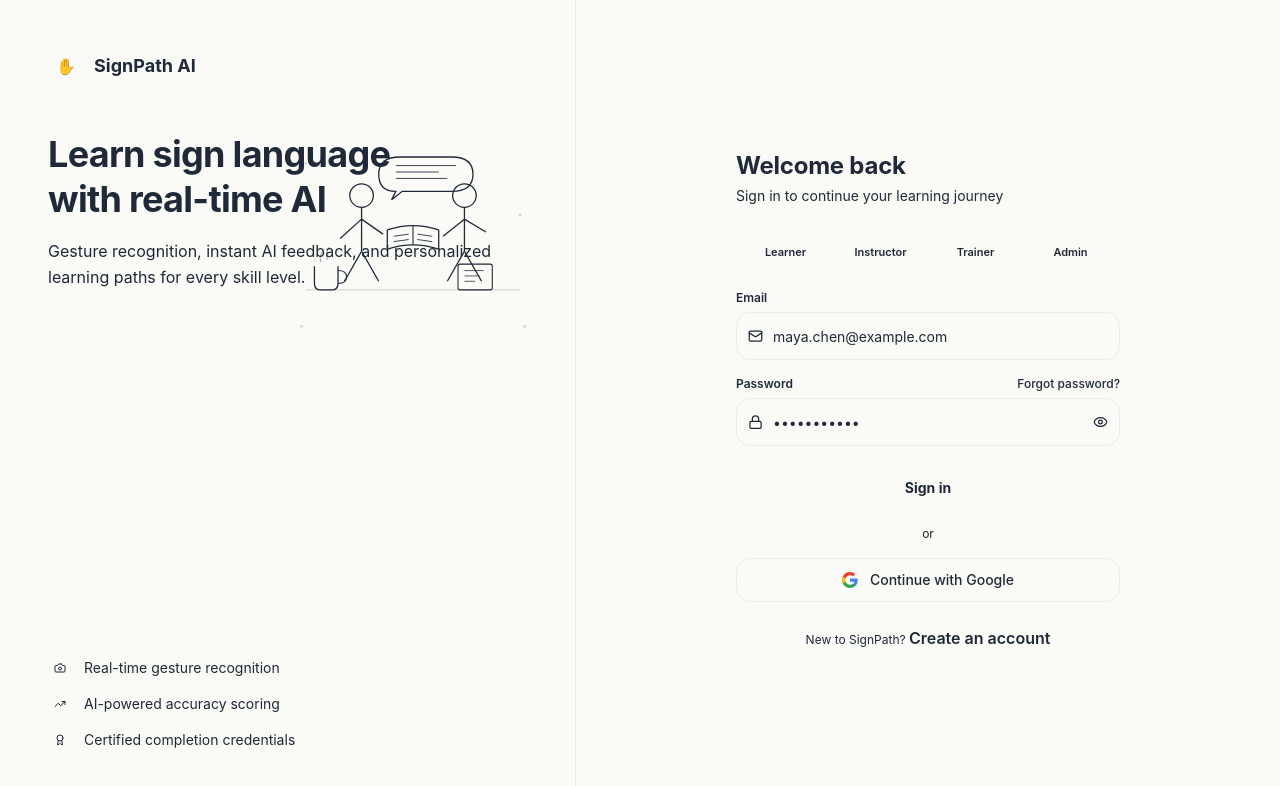
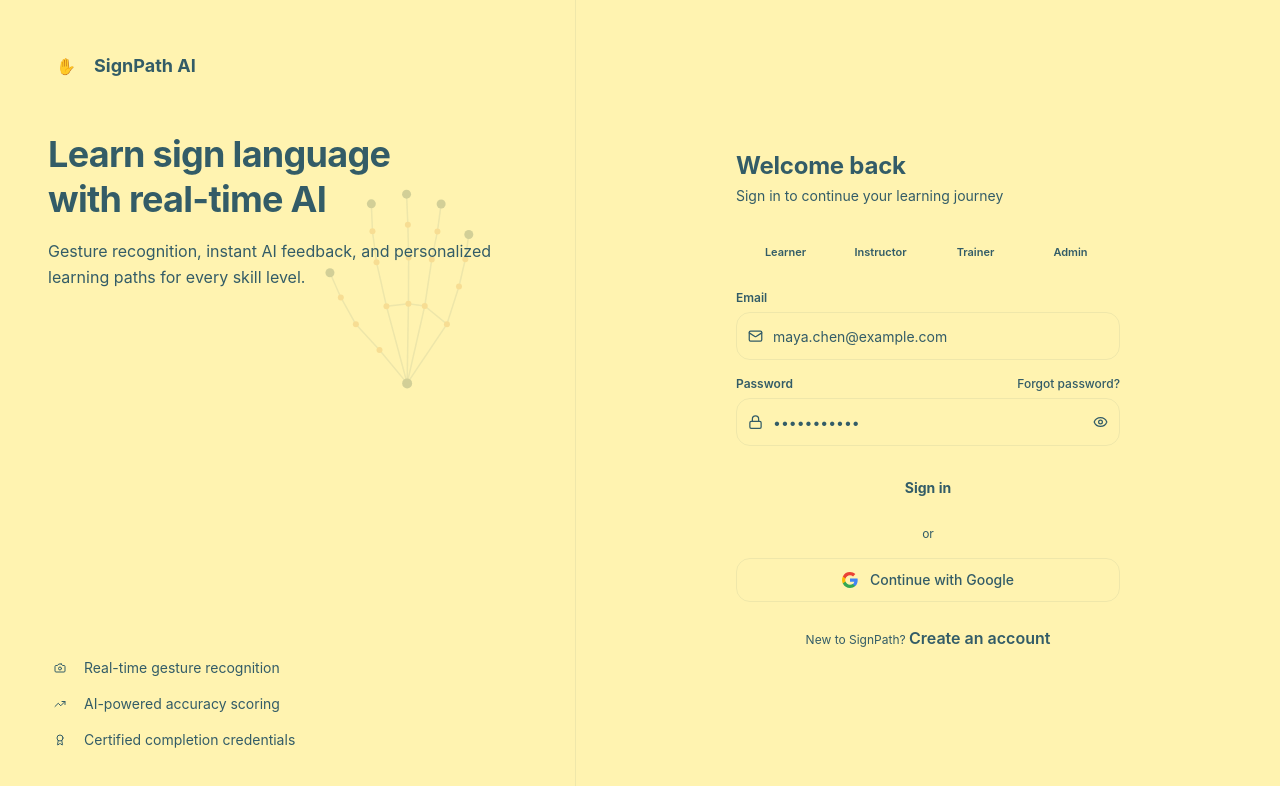
Before and after one commit to springboardmentor98765v/ai-signlanguage-platform-si7-team-one, a React (Vite) app: page / in a window 1280 px wide. Shown: the top 786 px of the page. Built offline with nearby package versions, Linux system fonts and the light colour scheme.

Commit message:
Revert "feat: new light theme palette + login page line-art doodle"
This reverts commit d6b83a9e4280a01e44abcc7ddf7d8cbef3eefdcc.

```diff
--- a/src/app/App.tsx
+++ b/src/app/App.tsx
@@ -52,62 +52,55 @@ const adminGrowth = [
   { month: "Jun", users: 2740, comps: 312 }, { month: "Jul", users: 2847, comps: 341 },
 ];
 
-function LearningDoodle({ w = 240, h = 280 }: { w?: number; h?: number }) {
-  return (
-    <svg width={w} height={h} viewBox="0 0 240 280" fill="none" className="pointer-events-none">
-      {/* Person left — sitting, writing */}
-      <circle cx="72" cy="78" r="11" stroke="currentColor" strokeWidth="1.2" />
-      <path d="M72 89 L72 130" stroke="currentColor" strokeWidth="1.2" />
-      <path d="M72 100 L52 118" stroke="currentColor" strokeWidth="1.2" />
-      <path d="M72 100 L92 114" stroke="currentColor" strokeWidth="1.2" />
-      <path d="M72 130 L56 158" stroke="currentColor" strokeWidth="1.2" />
-      <path d="M72 130 L88 158" stroke="currentColor" strokeWidth="1.2" />
-
-      {/* Person right — sitting, listening */}
-      <circle cx="168" cy="78" r="11" stroke="currentColor" strokeWidth="1.2" />
-      <path d="M168 89 L168 130" stroke="currentColor" strokeWidth="1.2" />
-      <path d="M168 100 L148 116" stroke="currentColor" strokeWidth="1.2" />
-      <path d="M168 100 L188 112" stroke="currentColor" strokeWidth="1.2" />
-      <path d="M168 130 L152 158" stroke="currentColor" strokeWidth="1.2" />
-      <path d="M168 130 L184 158" stroke="currentColor" strokeWidth="1.2" />
-
-      {/* Open book between them */}
-      <path d="M96 110 Q120 102 144 110" stroke="currentColor" strokeWidth="1.2" />
-      <path d="M96 110 L96 128 Q120 120 144 128 L144 110" stroke="currentColor" strokeWidth="1.2" />
-      <path d="M120 106 L120 124" stroke="currentColor" strokeWidth="1" />
-      <path d="M102 116 L116 114" stroke="currentColor" strokeWidth="0.8" />
-      <path d="M124 114 L138 116" stroke="currentColor" strokeWidth="0.8" />
-      <path d="M102 121 L116 119" stroke="currentColor" strokeWidth="0.8" />
-      <path d="M124 119 L138 121" stroke="currentColor" strokeWidth="0.8" />
-
-      {/* Coffee mug */}
-      <path d="M28 144 L28 160 Q28 166 34 166 L44 166 Q50 166 50 160 L50 144" stroke="currentColor" strokeWidth="1.2" />
-      <path d="M50 148 Q58 148 58 154 Q58 160 50 160" stroke="currentColor" strokeWidth="1" />
-
-      {/* Steam wisps */}
-      <path d="M34 140 Q32 134 36 130" stroke="currentColor" strokeWidth="0.8" opacity="0.5" />
-      <path d="M40 138 Q38 130 42 126" stroke="currentColor" strokeWidth="0.8" opacity="0.5" />
-
-      {/* Speech bubble */}
-      <path d="M88 58 Q88 42 108 42 L156 42 Q176 42 176 58 Q176 74 156 74 L110 74 L100 82 L104 74 Q88 74 88 58 Z" stroke="currentColor" strokeWidth="1.2" />
-      <path d="M104 50 L160 50" stroke="currentColor" strokeWidth="0.8" />
-      <path d="M104 56 L144 56" stroke="currentColor" strokeWidth="0.8" />
-      <path d="M104 62 L152 62" stroke="currentColor" strokeWidth="0.8" />
-
-      {/* Notebook / pencil on desk */}
-      <rect x="162" y="142" width="32" height="24" rx="2" stroke="currentColor" strokeWidth="1" />
-      <path d="M168 148 L186 148" stroke="currentColor" strokeWidth="0.7" />
-      <path d="M168 153 L182 153" stroke="currentColor" strokeWidth="0.7" />
-      <path d="M168 158 L178 158" stroke="currentColor" strokeWidth="0.7" />
-
-      {/* Small decorative dots */}
-      <circle cx="20" cy="48" r="1.5" fill="currentColor" opacity="0.15" />
-      <circle cx="220" cy="96" r="1.5" fill="currentColor" opacity="0.15" />
-      <circle cx="16" cy="200" r="1.5" fill="currentColor" opacity="0.15" />
-      <circle cx="224" cy="200" r="1.5" fill="currentColor" opacity="0.15" />
-
-      {/* Ground line */}
-      <path d="M20 166 L220 166" stroke="currentColor" strokeWidth="0.6" opacity="0.3" />
+// ── Hand landmark positions (MediaPipe-style) ─────────────────────────────
+const LANDMARKS: [number, number][] = [
+  [0.50, 0.88], // wrist
+  [0.38, 0.76], [0.28, 0.67], [0.22, 0.58], [0.18, 0.50], // thumb
+  [0.42, 0.62], [0.38, 0.47], [0.36, 0.36], [0.35, 0.26], // index
+  [0.50, 0.60], [0.50, 0.44], [0.50, 0.33], [0.50, 0.23], // middle
+  [0.58, 0.62], [0.61, 0.46], [0.63, 0.36], [0.64, 0.26], // ring
+  [0.66, 0.67], [0.71, 0.54], [0.74, 0.45], [0.76, 0.37], // pinky
+];
+const CONNECTIONS: [number, number][] = [
+  [0,1],[1,2],[2,3],[3,4],
+  [0,5],[5,6],[6,7],[7,8],
+  [0,9],[9,10],[10,11],[11,12],
+  [0,13],[13,14],[14,15],[15,16],
+  [0,17],[17,18],[18,19],[19,20],
+  [5,9],[9,13],[13,17],
+];
+
+function HandOverlay({
+  w = 300, h = 380, animated = true,
+}: {
+  w?: number; h?: number; animated?: boolean;
+}) {
+  const [tick, setTick] = useState(0);
+  useEffect(() => {
+    if (!animated) return;
+    const id = setInterval(() => setTick(t => t + 1), 60);
+    return () => clearInterval(id);
+  }, [animated]);
+  const j = (v: number, i: number) =>
+    animated ? v + Math.sin((tick * 0.07 + i * 0.8)) * 0.007 : v;
+  return (
+    <svg width={w} height={h} className="pointer-events-none">
+      {CONNECTIONS.map(([a, b], i) => (
+        <line
+          key={i}
+          x1={j(LANDMARKS[a][0], a) * w} y1={j(LANDMARKS[a][1], a) * h}
+          x2={j(LANDMARKS[b][0], b) * w} y2={j(LANDMARKS[b][1], b) * h}
+          stroke="var(--hand-stroke)" strokeWidth={1.5}
+        />
+      ))}
+      {LANDMARKS.map(([x, y], i) => (
+        <circle
+          key={i}
+          cx={j(x, i) * w} cy={j(y, i) * h}
+          r={i === 0 ? 5 : i % 4 === 0 ? 4.5 : 3}
+          fill={i % 4 === 0 ? "var(--hand-joint)" : "var(--hand-bone)"}
+        />
+      ))}
     </svg>
   );
 }
@@ -388,8 +381,8 @@ function LoginScreen({
       <div className="hidden lg:flex w-[45%] bg-surface flex-col justify-between p-12 relative overflow-hidden border-r border-border">
         <div className="absolute -top-20 -right-20 w-80 h-80 bg-primary/5 rounded-full blur-3xl" />
         <div className="absolute bottom-10 left-1/4 w-48 h-48 bg-secondary/5 rounded-full blur-2xl" />
-        <div className="absolute top-28 right-8 text-foreground/20">
-          <LearningDoodle w={260} h={300} />
+        <div className="absolute top-32 right-12 opacity-25">
+          <HandOverlay w={240} h={290} animated />
         </div>
         <div className="relative">
           <div className="flex items-center gap-2.5 mb-12">
--- a/src/styles/theme.css
+++ b/src/styles/theme.css
@@ -4,55 +4,55 @@
   --font-serif: 'SF Pro Display', system-ui, -apple-system, 'Inter', sans-serif;
   --font-mono: 'SF Mono', 'JetBrains Mono', 'Menlo', monospace;
 
-  --background: #FAFAF7;
-  --foreground: #1F2937;
-  --card: #FFFFFF;
-  --card-foreground: #1F2937;
-  --popover: #FFFFFF;
-  --popover-foreground: #1F2937;
-  --primary: #4B8299;
-  --primary-foreground: #FFFFFF;
-  --secondary: #44724F;
-  --secondary-foreground: #FFFFFF;
-  --muted: #F4F6F8;
-  --muted-foreground: #5B6570;
-  --accent: #E99E26;
-  --accent-foreground: #1F2937;
-  --destructive: #DB3100;
-  --destructive-foreground: #FFFFFF;
-  --border: rgba(75,130,153,0.10);
-  --input: rgba(75,130,153,0.10);
-  --input-background: #F4F6F8;
-  --switch-background: rgba(75,130,153,0.15);
-  --ring: #4B8299;
-  --chart-1: #4B8299;
-  --chart-2: #44724F;
-  --chart-3: #99BFDF;
-  --chart-4: #E99E26;
-  --chart-5: #DA682F;
+  --background: #FFF3B0;
+  --foreground: #335C67;
+  --card: #FFF8E6;
+  --card-foreground: #335C67;
+  --popover: #FFF8E6;
+  --popover-foreground: #335C67;
+  --primary: #9E2A2B;
+  --primary-foreground: #FFF3B0;
+  --secondary: #E09F3E;
+  --secondary-foreground: #335C67;
+  --muted: rgba(51,92,103,0.06);
+  --muted-foreground: rgba(51,92,103,0.55);
+  --accent: #E09F3E;
+  --accent-foreground: #335C67;
+  --destructive: #9E2A2B;
+  --destructive-foreground: #FFF3B0;
+  --border: rgba(51,92,103,0.08);
+  --input: rgba(51,92,103,0.08);
+  --input-background: #FFF8E6;
+  --switch-background: rgba(51,92,103,0.15);
+  --ring: #9E2A2B;
+  --chart-1: #9E2A2B;
+  --chart-2: #4E6851;
+  --chart-3: #E09F3E;
+  --chart-4: #335C67;
+  --chart-5: #B83A2D;
   --radius: 1rem;
-  --sidebar: #FAFAF7;
-  --sidebar-foreground: #1F2937;
-  --sidebar-primary: #4B8299;
-  --sidebar-primary-foreground: #FFFFFF;
-  --sidebar-accent: rgba(75,130,153,0.08);
-  --sidebar-accent-foreground: #1F2937;
-  --sidebar-border: rgba(75,130,153,0.10);
-  --sidebar-ring: #4B8299;
+  --sidebar: #FFF8E6;
+  --sidebar-foreground: #335C67;
+  --sidebar-primary: #9E2A2B;
+  --sidebar-primary-foreground: #FFF3B0;
+  --sidebar-accent: #FBE7B3;
+  --sidebar-accent-foreground: #335C67;
+  --sidebar-border: rgba(51,92,103,0.08);
+  --sidebar-ring: #9E2A2B;
 
-  --success: #44724F;
-  --success-foreground: #FFFFFF;
-  --warning: #DA682F;
-  --warning-foreground: #FFFFFF;
-  --danger: #DB3100;
-  --danger-foreground: #FFFFFF;
-  --hover: rgba(75,130,153,0.08);
-  --surface: #F4F6F8;
+  --success: #4E6851;
+  --success-foreground: #FFF3B0;
+  --warning: #E09F3E;
+  --warning-foreground: #335C67;
+  --danger: #9E2A2B;
+  --danger-foreground: #FFF3B0;
+  --hover: #FBE7B3;
+  --surface: #FFF8E6;
   --elevated: #FFFFFF;
 
-  --hand-stroke: rgba(31,41,55,0.25);
-  --hand-joint: #44724F;
-  --hand-bone: #4B8299;
+  --hand-stroke: rgba(51,92,103,0.35);
+  --hand-joint: #4E6851;
+  --hand-bone: #E09F3E;
 
   --font-weight-normal: 400;
   --font-weight-medium: 500;
@@ -62,53 +62,53 @@
 
 .dark {
   --background: #151515;
-  --foreground: #E8EAED;
+  --foreground: #DCC9A9;
   --card: #1D1D1D;
-  --card-foreground: #E8EAED;
+  --card-foreground: #DCC9A9;
   --popover: #1D1D1D;
-  --popover-foreground: #E8EAED;
-  --primary: #5FA0B8;
-  --primary-foreground: #151515;
-  --secondary: #5A926A;
-  --secondary-foreground: #151515;
-  --muted: rgba(232,234,237,0.06);
-  --muted-foreground: rgba(232,234,237,0.50);
-  --accent: #E99E26;
-  --accent-foreground: #151515;
-  --destructive: #E84B2A;
-  --destructive-foreground: #151515;
-  --border: rgba(232,234,237,0.08);
-  --input: rgba(232,234,237,0.08);
+  --popover-foreground: #DCC9A9;
+  --primary: #B83A2D;
+  --primary-foreground: #DCC9A9;
+  --secondary: #4E6851;
+  --secondary-foreground: #DCC9A9;
+  --muted: rgba(220,201,169,0.06);
+  --muted-foreground: rgba(220,201,169,0.45);
+  --accent: #4E6851;
+  --accent-foreground: #DCC9A9;
+  --destructive: #B83A2D;
+  --destructive-foreground: #DCC9A9;
+  --border: rgba(220,201,169,0.08);
+  --input: rgba(220,201,169,0.08);
   --input-background: #1D1D1D;
-  --switch-background: rgba(232,234,237,0.15);
-  --ring: #5FA0B8;
-  --chart-1: #5FA0B8;
-  --chart-2: #5A926A;
-  --chart-3: #99BFDF;
-  --chart-4: #E99E26;
-  --chart-5: #DA682F;
+  --switch-background: rgba(220,201,169,0.15);
+  --ring: #B83A2D;
+  --chart-1: #B83A2D;
+  --chart-2: #4E6851;
+  --chart-3: #E09F3E;
+  --chart-4: #DCC9A9;
+  --chart-5: #B83A2D;
   --sidebar: #151515;
-  --sidebar-foreground: #E8EAED;
-  --sidebar-primary: #5FA0B8;
-  --sidebar-primary-foreground: #151515;
+  --sidebar-foreground: #DCC9A9;
+  --sidebar-primary: #B83A2D;
+  --sidebar-primary-foreground: #DCC9A9;
   --sidebar-accent: #252525;
-  --sidebar-accent-foreground: #E8EAED;
-  --sidebar-border: rgba(232,234,237,0.08);
-  --sidebar-ring: #5FA0B8;
+  --sidebar-accent-foreground: #DCC9A9;
+  --sidebar-border: rgba(220,201,169,0.08);
+  --sidebar-ring: #B83A2D;
 
-  --success: #5A926A;
-  --success-foreground: #151515;
-  --warning: #E99E26;
-  --warning-foreground: #151515;
-  --danger: #E84B2A;
-  --danger-foreground: #151515;
-  --hover: rgba(232,234,237,0.05);
+  --success: #4E6851;
+  --success-foreground: #DCC9A9;
+  --warning: #E09F3E;
+  --warning-foreground: #DCC9A9;
+  --danger: #B83A2D;
+  --danger-foreground: #DCC9A9;
+  --hover: rgba(220,201,169,0.05);
   --surface: #1D1D1D;
   --elevated: #252525;
 
-  --hand-stroke: rgba(232,234,237,0.25);
-  --hand-joint: #5A926A;
-  --hand-bone: #5FA0B8;
+  --hand-stroke: rgba(220,201,169,0.35);
+  --hand-joint: #4E6851;
+  --hand-bone: #E09F3E;
 }
 
 @theme inline {
@@ -248,7 +248,7 @@
   }
 
   ::selection {
-    background-color: rgba(75,130,153,0.2);
+    background-color: rgba(158, 42, 43, 0.2);
     color: var(--foreground);
   }
 }
```
